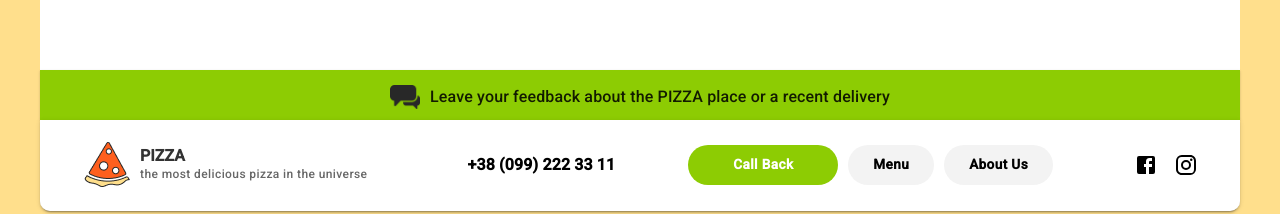
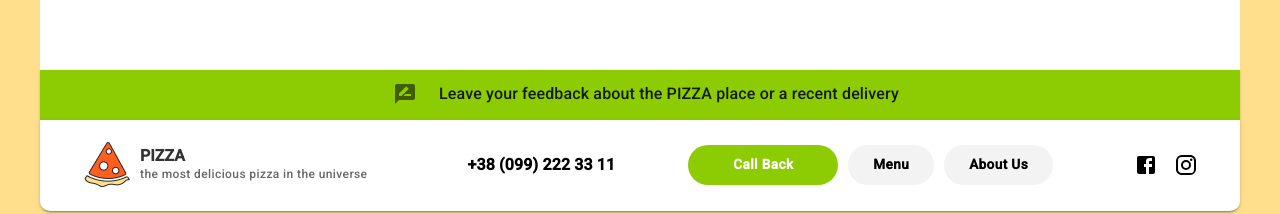
Before and after one commit to deceser/pizzashop, a React (Create React App) app: page / in a window 1280 px wide. Shown: the part 3006-3220 px from the top of the page. Built offline with nearby package versions, Linux system fonts and the light colour scheme; no server answers.

Commit message:
new review

```diff
--- a/src/components/homePage/leaveReviews/index.jsx
+++ b/src/components/homePage/leaveReviews/index.jsx
@@ -1,16 +1,32 @@
 import React from "react";
+import { useNavigate, Navigate } from "react-router-dom";
+import { useSelector } from "react-redux";
+import { isAuthSelect } from "../../../redux/slices/authSlice";
+
 import Typography from "@mui/material/Typography";
 import Box from "@mui/material/Box";
 import Paper from "@mui/material/Paper";
-import leave from "../../../assets/icons/leave.png";
+import { IconButton } from "@mui/material";
+import RateReviewIcon from "@mui/icons-material/RateReview";
 
-const leaveReviews = () => {
+const LeaveReviews = () => {
+  const isAuth = useSelector(isAuthSelect);
+  const navigate = useNavigate();
+  const clickNewReview = () => {
+    navigate("/review");
+  };
+
   return (
     <Paper
       sx={{ backgroundColor: "#8DCC03", height: "50px", borderRadius: "0px" }}
     >
-      <Box sx={{ display: "flex", justifyContent: "center", pt: "15px" }}>
-        <img src={leave} alt="leave" width="30px" />
+      <Box
+        sx={{ display: "flex", justifyContent: "center", alignItems: "center" }}
+      >
+        <IconButton onClick={clickNewReview} size="large">
+          <RateReviewIcon />
+        </IconButton>
+
         <Typography sx={{ ml: "10px" }}>
           Leave your feedback about the PIZZA place or a recent delivery
         </Typography>
@@ -18,4 +34,4 @@ const leaveReviews = () => {
     </Paper>
   );
 };
-export default leaveReviews;
+export default LeaveReviews;
```
